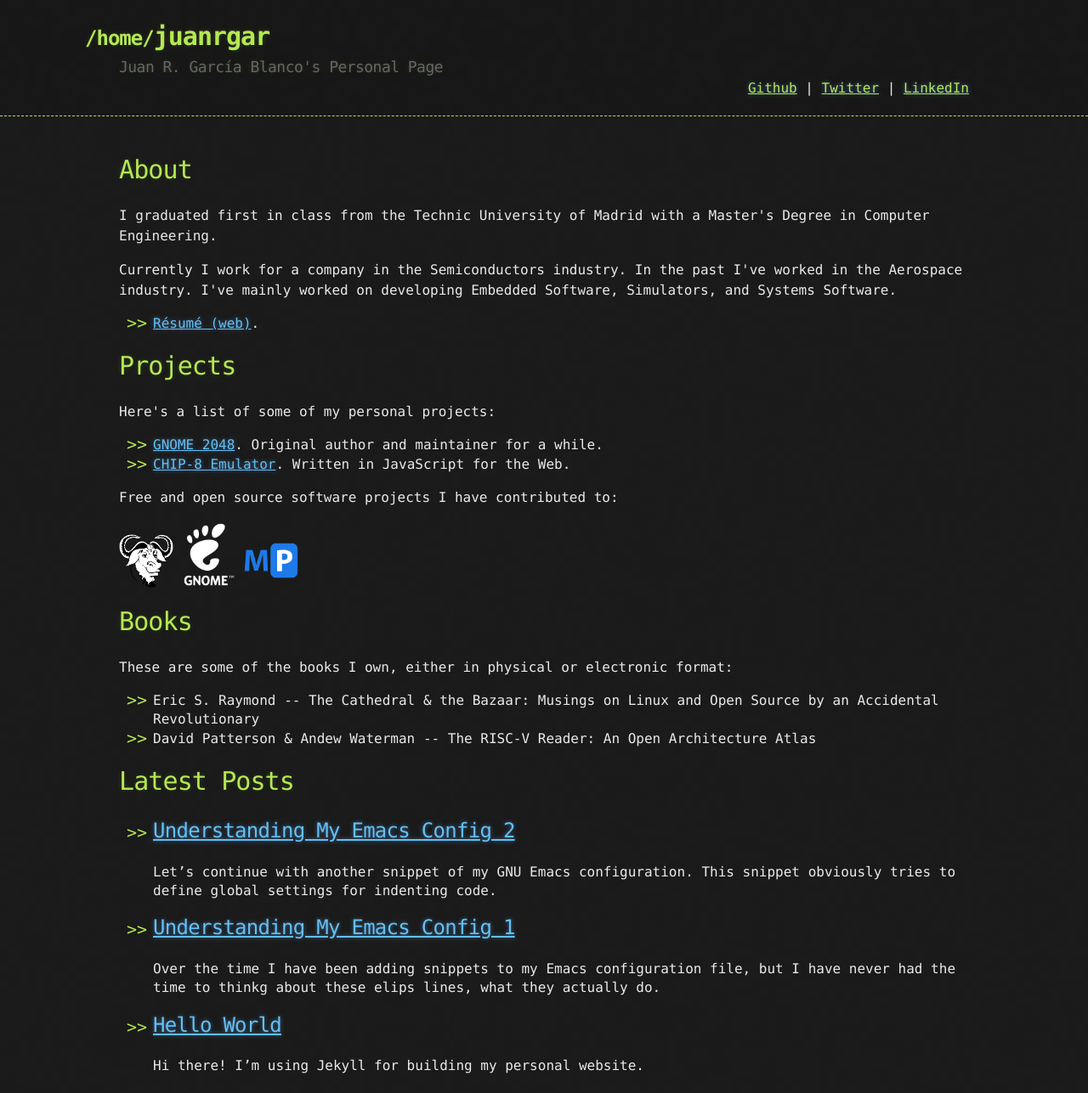
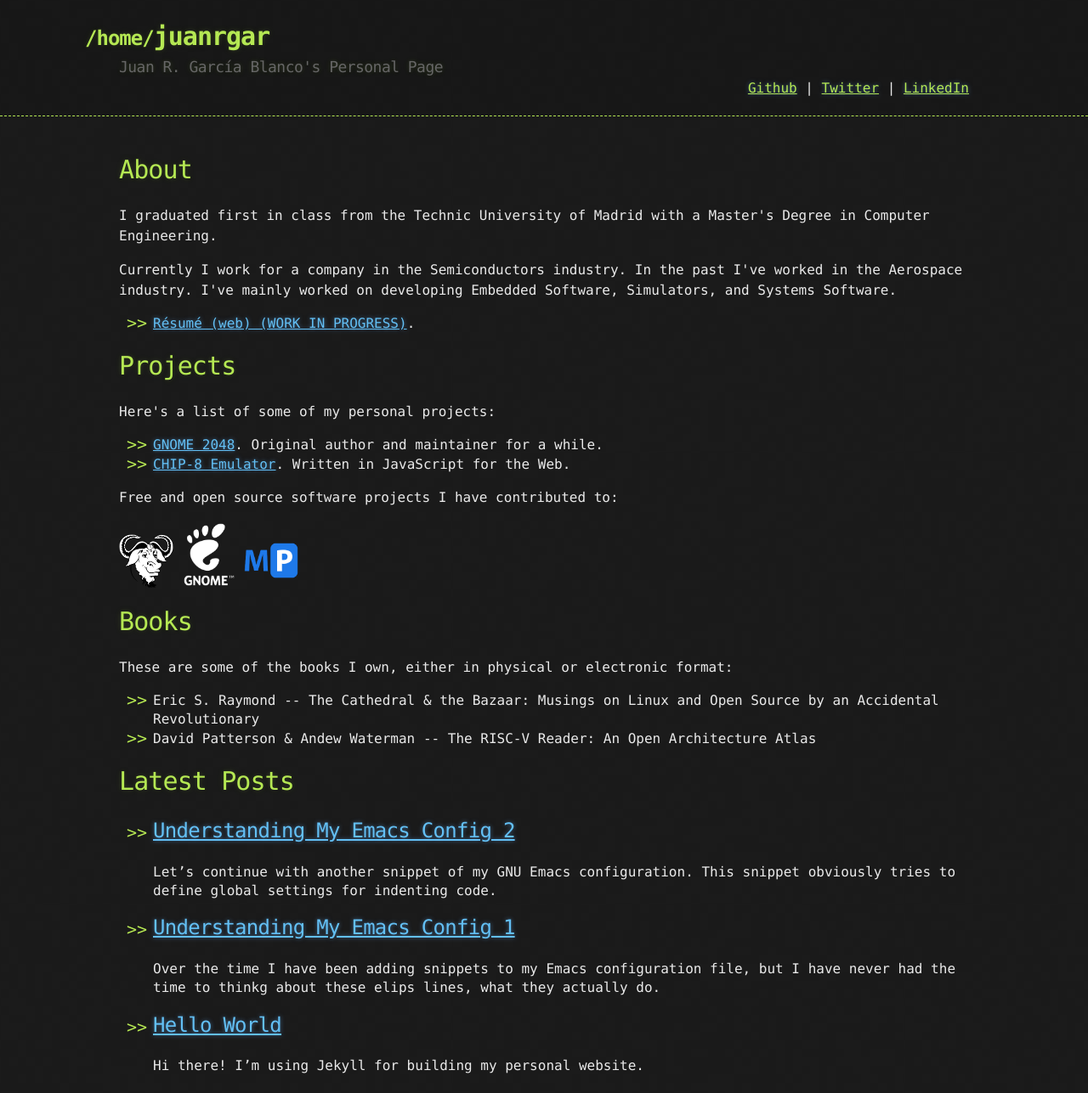
Before and after one commit to juanrgar/juanrgar.github.io, a Jekyll site: the page built from index.html, in a window 1280 px wide. Shown: the whole page at 85% size. Built offline with Jekyll 4.4.1, drawn with Linux system fonts in a browser that asks for light colours.

Commit message:
Add work in progress disclaimer

```diff
--- a/_includes/about.html
+++ b/_includes/about.html
@@ -13,6 +13,6 @@
 
 <p>
 <ul>
-  <li><a href="https://juanrgar.github.io/cv-interactive" target="_blank">Résumé (web)</a>.</li>
+  <li><a href="https://juanrgar.github.io/cv-interactive" target="_blank">Résumé (web) (WORK IN PROGRESS)</a>.</li>
 </ul>
 </p>
```
